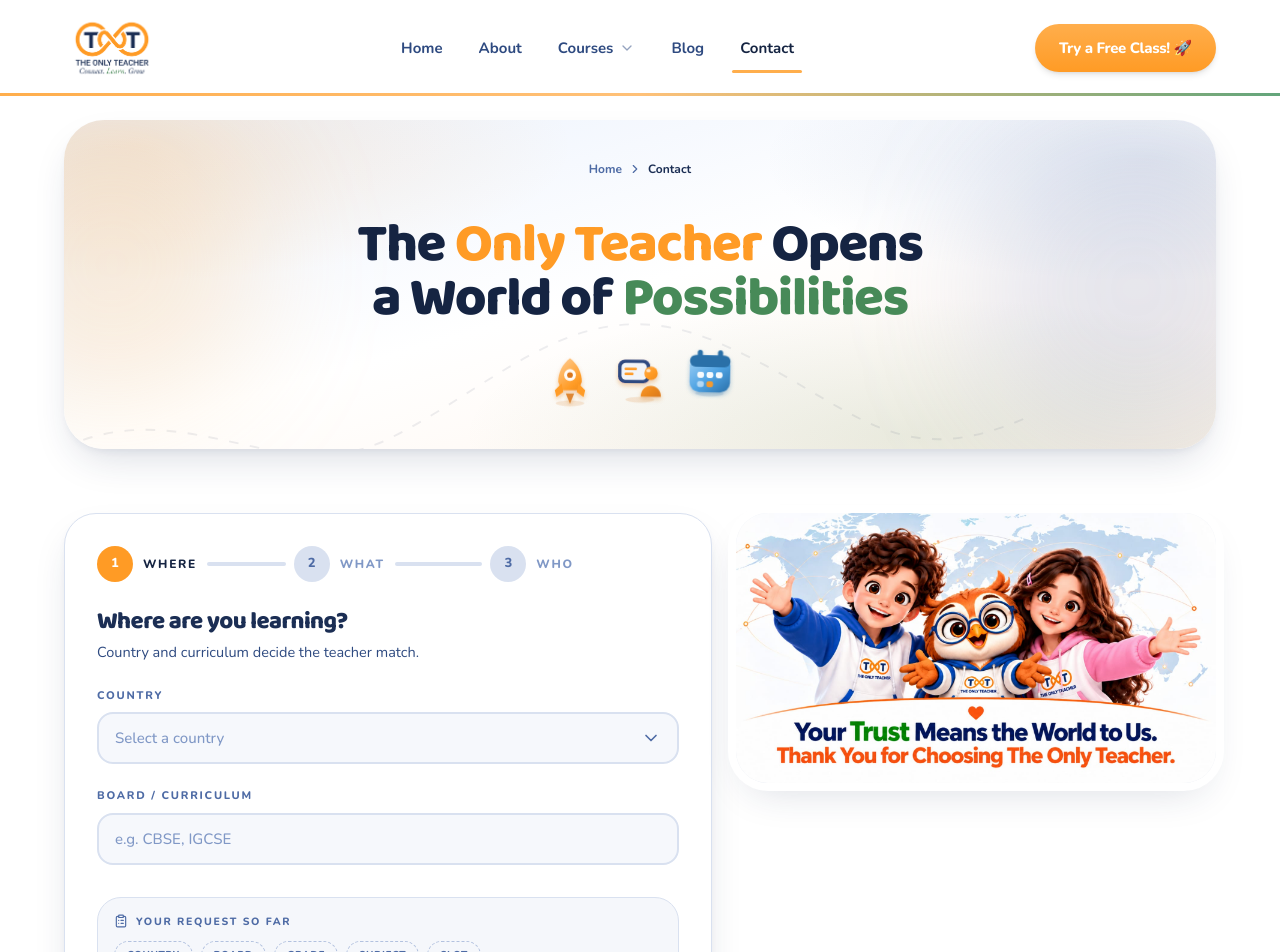
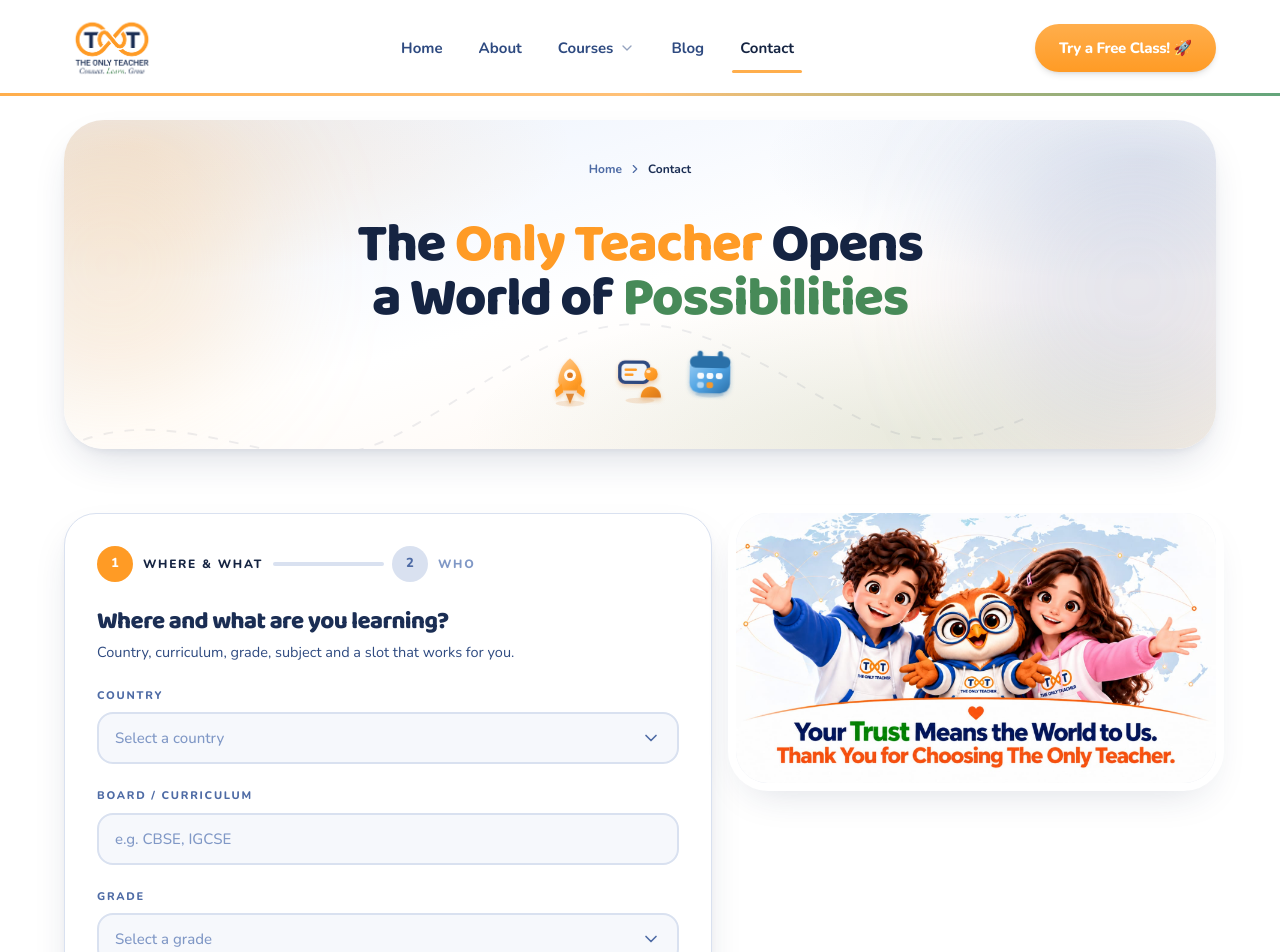
Before and after one commit to Lakshayg001/OnlyTeacher, a React (Vite) app: page /contact in a window 1280 px wide. Shown: the top 952 px of the page. Built offline with nearby package versions, Linux system fonts and the light colour scheme.

Commit message:
Merge part 1 and 2 in Contact form

```diff
--- a/src/pages/Contact.tsx
+++ b/src/pages/Contact.tsx
@@ -39,8 +39,7 @@ const EMPTY: FormState = {
 };
 
 const STEP_META = [
- { key: 'Where', title: 'Where are you learning?', sub: 'Country and curriculum decide the teacher match.' },
- { key: 'What', title: 'What does your child need?', sub: 'Grade, subject and a slot that works for you.' },
+ { key: 'Where & What', title: 'Where and what are you learning?', sub: 'Country, curriculum, grade, subject and a slot that works for you.' },
  { key: 'Who', title: 'How do we reach you?', sub: 'We confirm the class within 24 hours.' },
 ];
 
@@ -59,14 +58,13 @@ export default function Contact() {
   setForm((f) => ({ ...f, [k]: v }));
 
  const valid = [
-  Boolean(form.country && form.board),
-  Boolean(form.grade && form.subject && form.slot),
+  Boolean(form.country && form.board && form.grade && form.subject && form.slot),
   Boolean(form.parent && form.student && form.email && form.phone && form.whatsapp && form.contactPref && form.agreeToTerms),
  ];
 
  const submit = (e: React.FormEvent) => {
   e.preventDefault();
-  if (!valid[2]) return;
+  if (!valid[1]) return;
   setDone(true);
  };
 
@@ -202,11 +200,6 @@ export default function Contact() {
              onChange={(v) => set('board', v)}
              placeholder="e.g. CBSE, IGCSE"
             />
-           </>
-          )}
-
-          {step === 1 && (
-           <>
             <DropdownField
              label="Grade"
              value={form.grade}
@@ -230,7 +223,7 @@ export default function Contact() {
            </>
           )}
 
-          {step === 2 && (
+          {step === 1 && (
            <>
             <div className="grid gap-4 sm:grid-cols-2">
              <Field label="Parent name" value={form.parent} onChange={(v) => set('parent', v)} placeholder="Your full name" />
@@ -320,7 +313,7 @@ export default function Contact() {
           Back
          </Button>
 
-         {step < 2 ? (
+         {step < 1 ? (
           <Button
            type="button"
            onClick={() => valid[step] && setStep((s) => s + 1)}
@@ -330,7 +323,7 @@ export default function Contact() {
            Continue
           </Button>
          ) : (
-          <Button type="submit" size="lg" disabled={!valid[2]}>
+          <Button type="submit" size="lg" disabled={!valid[1]}>
            Book my free class
           </Button>
          )}
```
